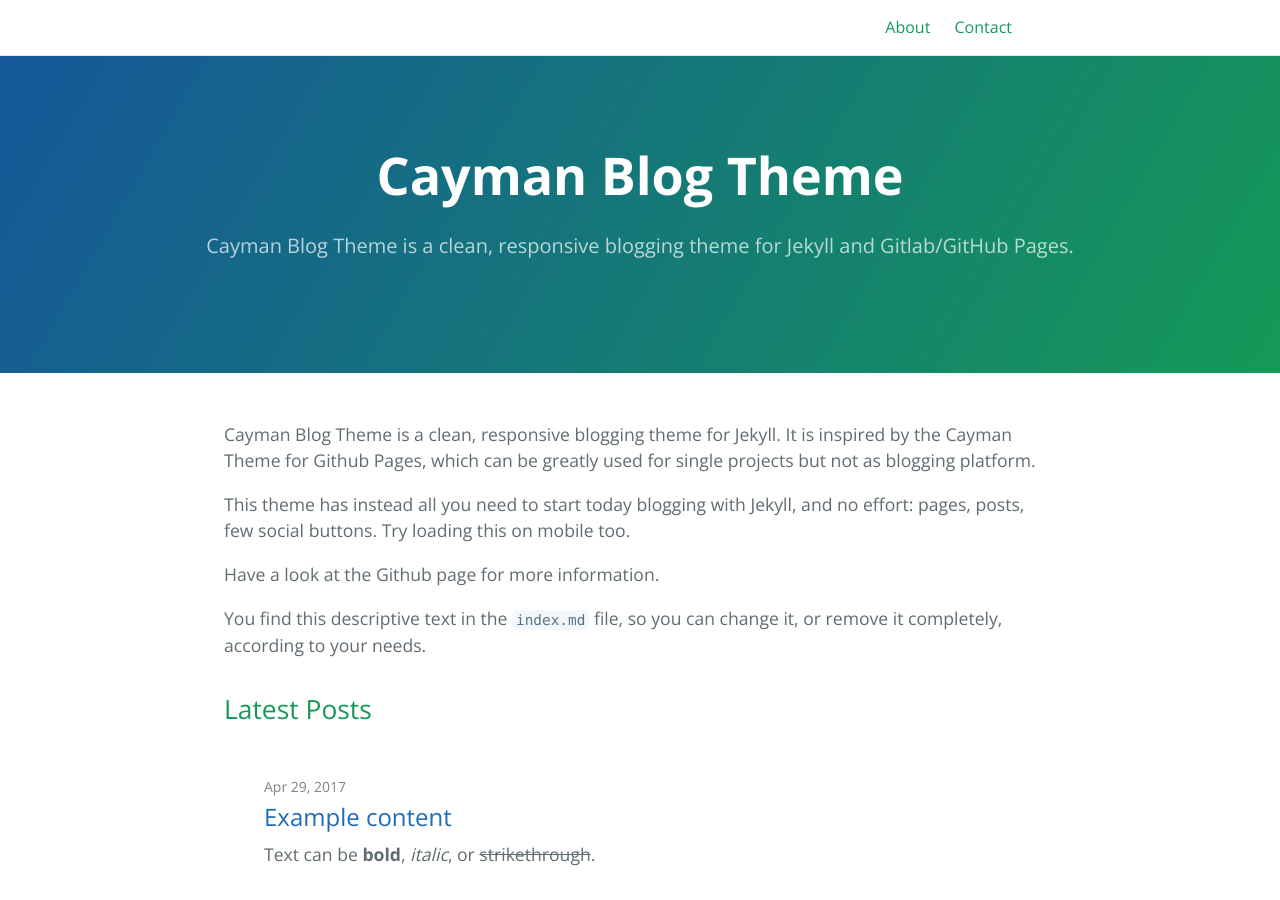
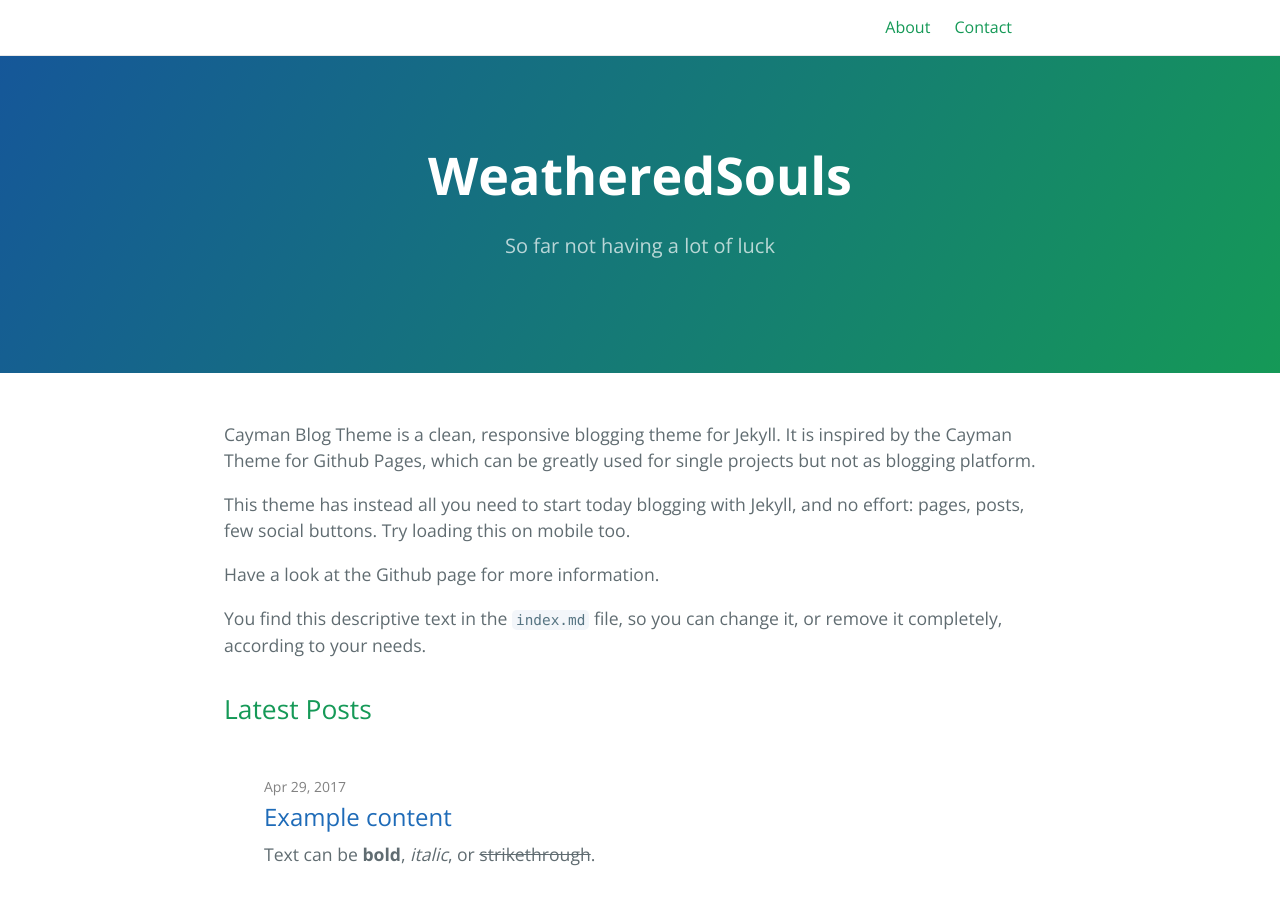
Before and after one commit to WeatheredSouls/weatheredsouls.github.io, a Jekyll site: the page built from index.md, in a window 1280 px wide and 900 px high. Built offline with Jekyll 4.4.1, drawn with Linux system fonts in a browser that asks for light colours.

Commit message:
Update _config.yml

```diff
--- a/_config.yml
+++ b/_config.yml
@@ -1,5 +1,5 @@
-title: Cayman Blog Theme
-description: Cayman Blog Theme is a clean, responsive blogging theme for Jekyll and Gitlab/GitHub Pages.
+title: WeatheredSouls
+description: So far not having a lot of luck
 show_downloads: true
 
 baseurl: "/blog" # change this to the subpath of your site, e.g. /blog. Leave it empty if you don't need it.
```
